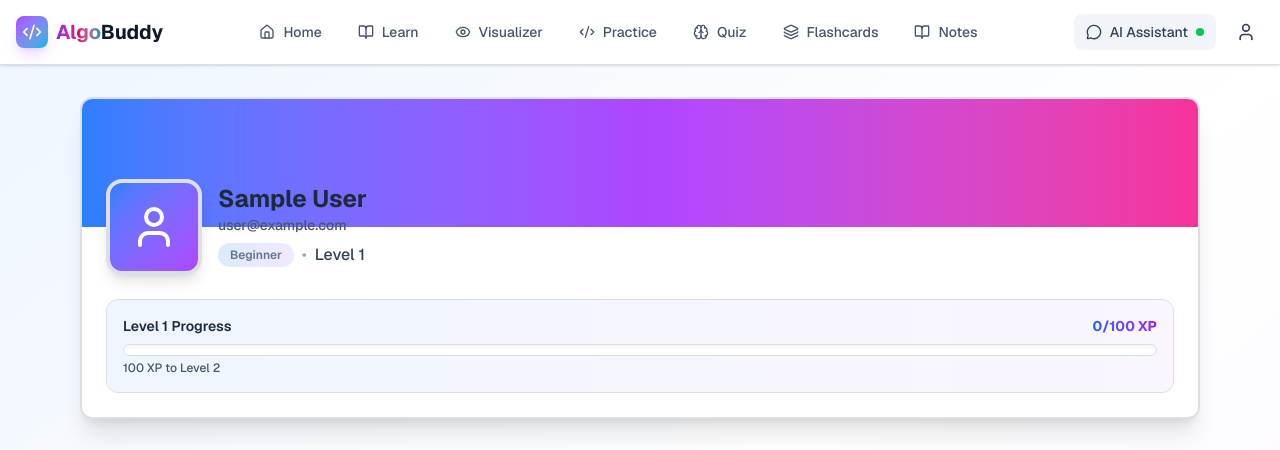
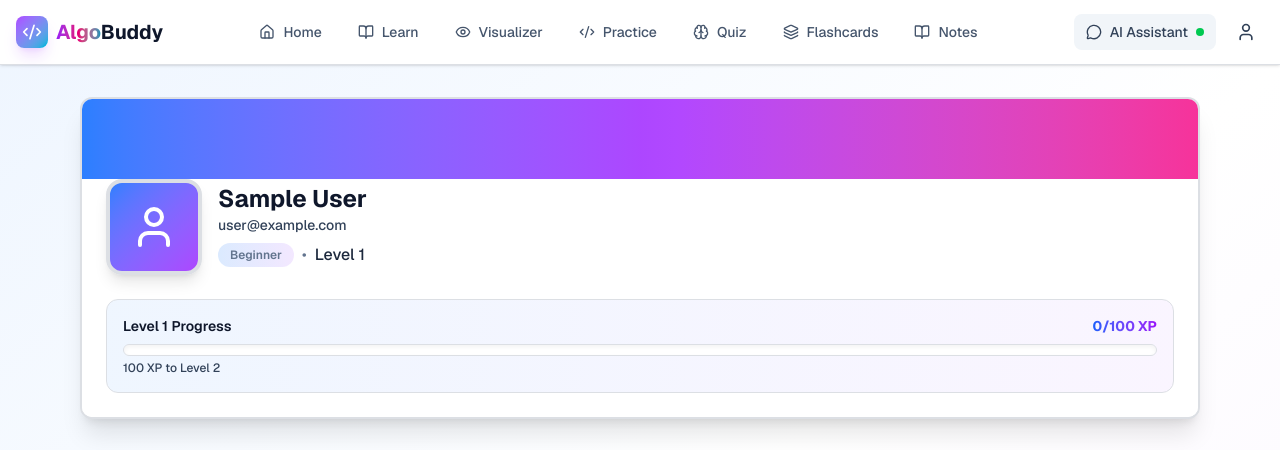
Before and after one commit to kri297/My-algo-buddy, a Next.js app: page /profile in a window 1280 px wide. Shown: the top 450 px of the page. Built offline with nearby package versions, Linux system fonts and the light colour scheme; no server answers; the database is empty; sample sign-in values are in the browser's storage.

Commit message:
Force white background on profile header section - remove dark theme completely

```diff
--- a/src/app/profile/page.tsx
+++ b/src/app/profile/page.tsx
@@ -229,26 +229,26 @@
             {/* Banner */}
             <div className="h-32 bg-gradient-to-r from-blue-500 via-purple-500 to-pink-500" />
 
-            <div className="px-6 pb-6">
+            <div className="px-6 pb-6 bg-white">
               <div className="flex flex-col sm:flex-row sm:items-end gap-4 -mt-12">
                 {/* Avatar */}
                 <div className="w-24 h-24 rounded-2xl bg-gradient-to-br from-blue-500 to-purple-500 flex items-center justify-center text-white text-3xl font-bold border-4 border-white shadow-lg">
                   <User className="w-12 h-12" />
                 </div>
 
-                <div className="flex-1 sm:mb-2">
-                  <h1 className="text-2xl font-bold text-slate-800">
+                <div className="flex-1 sm:mb-2 bg-white">
+                  <h1 className="text-2xl font-bold text-slate-900">
                     {userData?.name || session?.user?.name || 'AlgoBuddy User'}
                   </h1>
-                  <p className="text-sm text-slate-600 font-medium">
+                  <p className="text-sm text-slate-700 font-medium">
                     {userData?.email || session?.user?.email}
                   </p>
                   <div className="flex items-center gap-2 mt-2">
                     <span className={cn("px-3 py-1 rounded-full text-xs font-semibold bg-gradient-to-r from-blue-100 to-purple-100", currentRank.color)}>
                       {userData?.rank || currentRank.name}
                     </span>
-                    <span className="text-slate-400">•</span>
-                    <span className="text-slate-700 font-medium">
+                    <span className="text-slate-500">•</span>
+                    <span className="text-slate-800 font-medium">
                       Level {level}
                     </span>
                   </div>
@@ -258,7 +258,7 @@
               {/* XP Progress */}
               <div className="mt-6 bg-gradient-to-r from-blue-50 to-purple-50 p-4 rounded-xl border border-blue-200">
                 <div className="flex items-center justify-between mb-2">
-                  <span className="text-sm font-semibold text-slate-800">
+                  <span className="text-sm font-semibold text-slate-900">
                     Level {level} Progress
                   </span>
                   <span className="text-sm font-bold bg-gradient-to-r from-blue-600 to-purple-600 bg-clip-text text-transparent">
@@ -271,7 +271,7 @@
                     style={{ width: `${xpProgress}%` }}
                   />
                 </div>
-                <p className="text-xs text-slate-600 mt-1 font-medium">
+                <p className="text-xs text-slate-700 mt-1 font-medium">
                   {xpToNextLevel} XP to Level {level + 1}
                 </p>
               </div>
```
